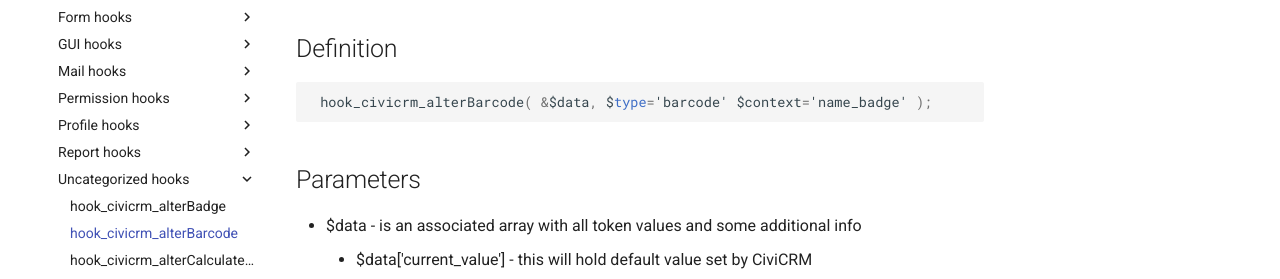
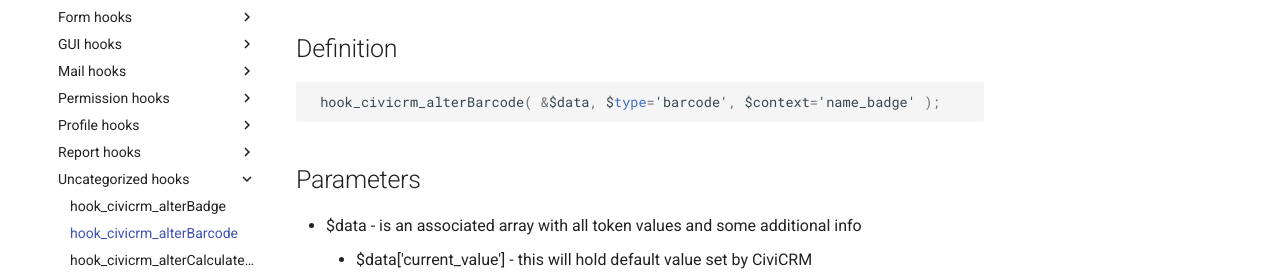
Before and after one commit to civicrm/civicrm-dev-docs, an MkDocs documentation site: the page built from docs/hooks/hook_civicrm_alterBarcode.md, in a window 1280 px wide and 1000 px high. Shown: the part 265-544 px from the top of the window. Built offline with MkDocs 1.6.1 and Material for MkDocs 9.7.7, drawn with Linux system fonts in a browser that asks for light colours; comment, search, counter and statistics services are not loaded; old or Windows-style settings are respelled for this version of MkDocs.

Commit message:
Correct typo - missing comma

```diff
--- a/docs/hooks/hook_civicrm_alterBarcode.md
+++ b/docs/hooks/hook_civicrm_alterBarcode.md
@@ -7,7 +7,7 @@
 
 ## Definition
 
-     hook_civicrm_alterBarcode( &$data, $type='barcode' $context='name_badge' );
+     hook_civicrm_alterBarcode( &$data, $type='barcode', $context='name_badge' );
 
 ## Parameters
 
```
